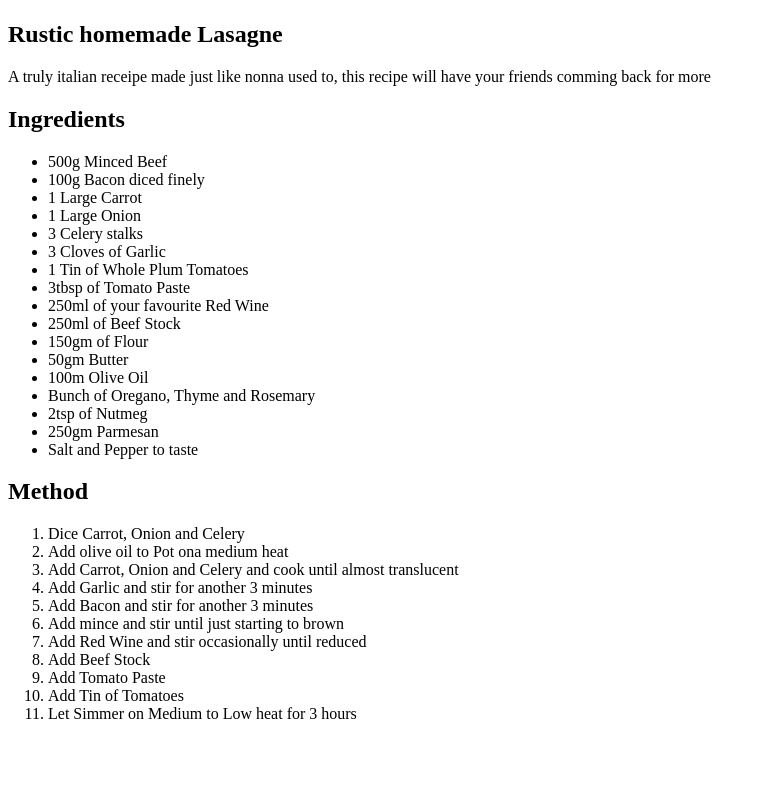
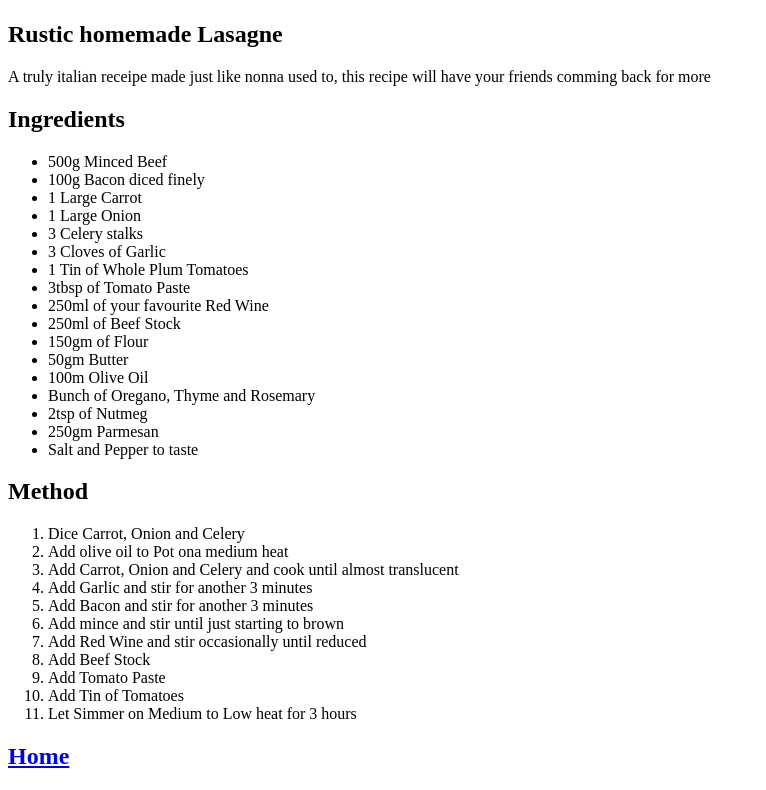
Before and after one commit to Henbot01/odin-recipes, a plain HTML site: page recipes/lasagne.html in a window 1280 px wide. Shown: the part 483-1273 px from the top of the page, without its empty margins (0-766 px from the left). Before the commit the page ends 1222 px from the top, so only its background shows below. Drawn offline with Linux system fonts and the light colour scheme.

Commit message:
Added Home link line 54 to lasagne.html

```diff
--- a/recipes/lasagne.html
+++ b/recipes/lasagne.html
@@ -51,6 +51,8 @@
         <li>Let Simmer on Medium to Low heat for 3 hours</li>
     </ol>
 
+    <h2><a href="../index.html">Home</a></h2>
+
 
 </body>
 </html>
```
